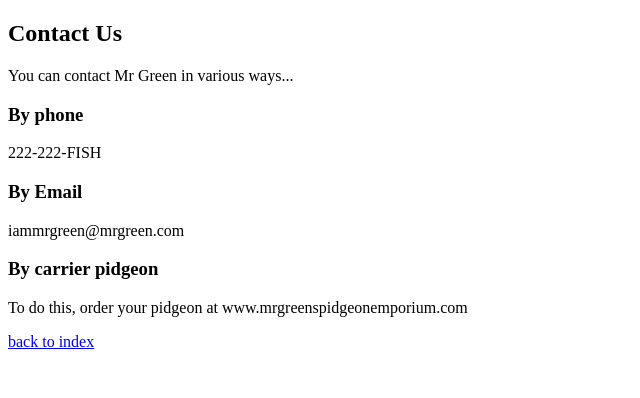
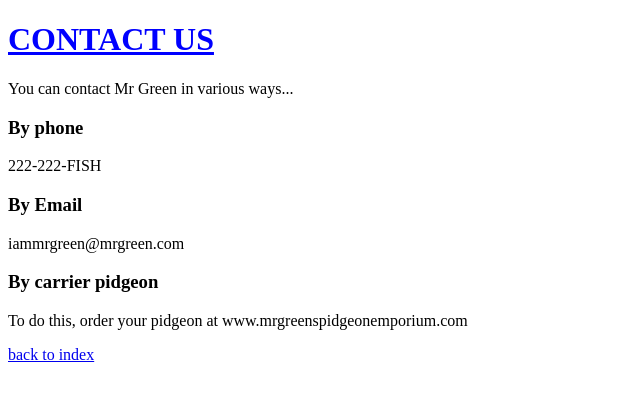
Before and after one commit to AndrzejBuleczka/HTML-Tutorial, a plain HTML site: page contact.html in a window 1280 px wide. Shown: the whole page, without its empty margins (0-640 px from the left). Drawn offline with Linux system fonts and the light colour scheme.

Commit message:
adding css link

```diff
--- a/contact.html
+++ b/contact.html
@@ -6,10 +6,11 @@
   <meta http-equiv="X-UA-Compatible" content="IE=edge">
   <meta name="viewport" content="width=device-width, initial-scale=1.0">
   <title>Contact US</title>
+  <link rel="stylesheet" href="css/main.css">
 </head>
 
 <body>
-  <h2>Contact Us</h2>
+  <h1>Contact Us</h1>
   <p>You can contact Mr Green in various ways...</p>
   <h3>By phone</h3>
   <p>222-222-FISH</p>
--- a/css/main.css
+++ b/css/main.css
@@ -0,0 +1,5 @@
+h1 {
+  color: blue;
+  text-decoration: underline;
+  text-transform: uppercase;
+}
```
Also changed, not shown: classes.html (+1 -0 lines), how-to.html (+1 -0 lines), lists.html (+1 -0 lines), prices/freshwater-fish-prices.html (+1 -0 lines).
